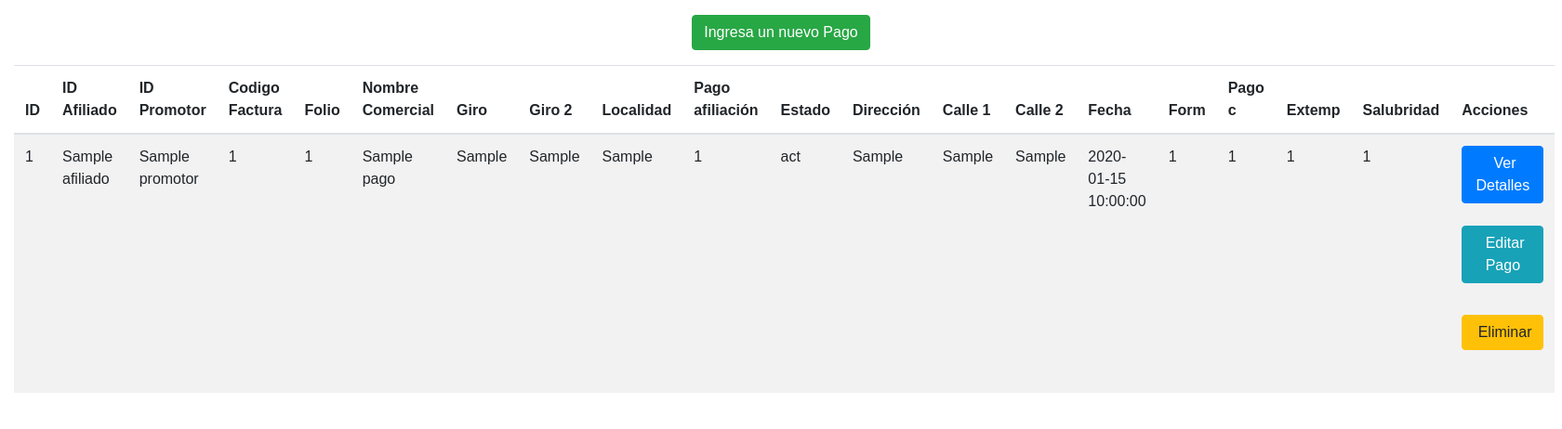
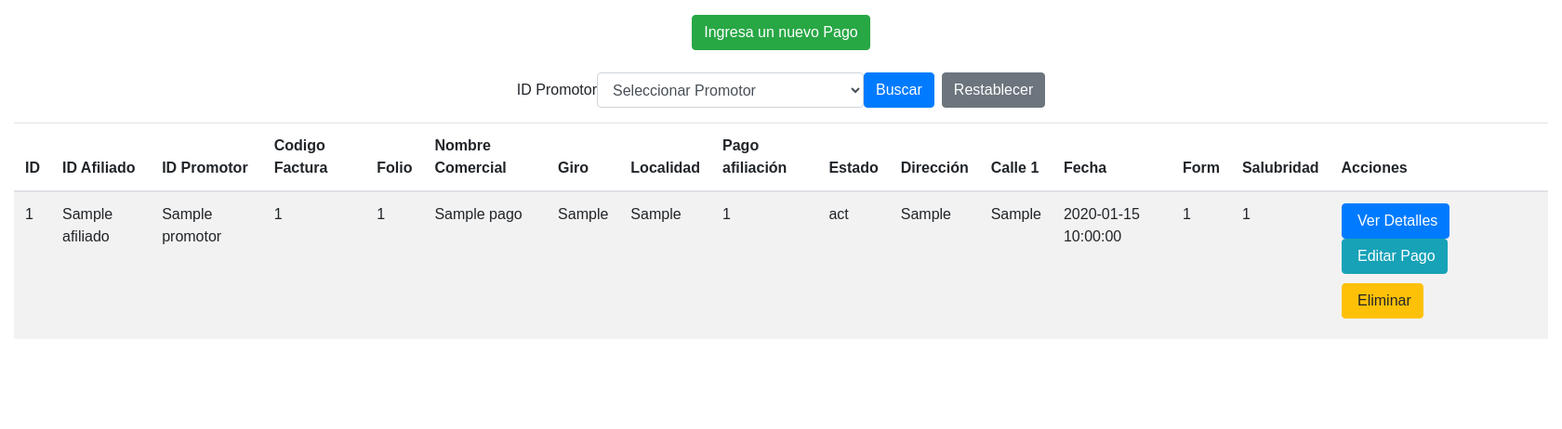
Before and after one commit to 8Carlos8/afili, a PHP site: page /Pagos/index.php in a window 1680 px wide. Shown: the part 80-542 px from the top of the page at 93% size. Run offline with PHP 8.4, Linux system fonts and the light colour scheme; the visitor is signed in with stand-in values (Sample User, id 1); tables that the repository leaves empty hold one stand-in row (values such as "Sample post").

Commit message:
agregar consulta por busqueda de promotores

```diff
--- a/Logica/Pago.php
+++ b/Logica/Pago.php
@@ -29,6 +29,11 @@ class Pago extends Modelo{
 
     function lista(){
         $this->consulta = "select * from $this->tabla";
+        return $this->encuentraTodos();
+    }
+
+    function recuperarPromotor($id_promotor){
+        $this->consulta = "select * from $this->tabla where id_promotor = $id_promotor";
         return $this->encuentraTodos();
     }
 
--- a/Pagos/index.php
+++ b/Pagos/index.php
@@ -7,9 +7,16 @@ require_once('../Sesion/header.php');
 $pago = new Pago();
 $afiliado = new Afiliado();
 $promotor = new Promotor();
-$pagos = $pago->lista();
+$pagos = [];
 $afiliados = $afiliado->lista();
 $promotores = $promotor->lista();
+
+if ($_SERVER["REQUEST_METHOD"] == "POST") {
+    $id_promotor = $_POST['id_promotor'];
+    $pagos = $pago->recuperarPromotor($id_promotor);
+} else {
+    $pagos = $pago->lista();
+}
 ?>
 <!DOCTYPE html>
 <html lang="en">
@@ -18,12 +25,28 @@ $promotores = $promotor->lista();
     <meta name="viewport" content="width=device-width, initial-scale=1.0">
     <link rel="stylesheet" href="../css/style.css">
     <script src="../scripts/conf.js"></script>
+    <script src="../scripts/buscarPromotor.js"></script>
     <title>Pagos</title>
 </head>
 <body>
     <div class="container-fluid py-3">
         <div class="form-group text-center">
             <a href="insertar.php" class="btn btn-success">Ingresa un nuevo Pago</a>
+            <br>
+            <br>
+            <form method="POST" class="form-inline justify-content-center mb-3">
+                <div class="form-group">
+                    <label>ID Promotor</label>
+                    <select name="id_promotor" id="id_promotor" class="form-control">
+                        <option value="">Seleccionar Promotor</option>
+                        <?php foreach($promotores as $promotor) {?>
+                            <option value="<?= $promotor->id ?>"><?= $promotor->nombre . " " . $promotor->apellido_paterno . " " . $promotor->apellido_materno ?></option>
+                            <?php } ?>
+                    </select>
+                </div>
+                <button type="submit" class="btn btn-primary">Buscar</button>
+                <a href="index.php" class="btn btn-secondary ml-2">Restablecer</a>
+            </form>
         </div>
         <table class="table table-striped">
             <thead>
@@ -35,17 +58,17 @@ $promotores = $promotor->lista();
                     <th>Folio</th>
                     <th>Nombre Comercial</th>
                     <th>Giro</th>
-                    <th>Giro 2</th>
+                    <!--th>Giro 2</th!-->
                     <th>Localidad</th>
                     <th>Pago afiliación</th>
                     <th>Estado</th>
                     <th>Dirección</th>
                     <th>Calle 1</th>
-                    <th>Calle 2</th>
+                    <!--th>Calle 2</th!-->
                     <th>Fecha</th>
                     <th>Form</th>
-                    <th>Pago c</th>
-                    <th>Extemp</th>
+                    <!--th>Pago c</th!-->
+                    <!--th>Extemp</th!-->
                     <th>Salubridad</th>
                     <th>Acciones</th>
                 </tr>
@@ -77,17 +100,17 @@ $promotores = $promotor->lista();
                         <td><span title="<?= $pago->folio ?>"><?= $pago->folio ?></span></td>
                         <td><span title="<?= $pago->nombre_comercial ?>"><?= $pago->nombre_comercial ?></span></td>
                         <td><span title="<?= $pago->giro ?>"><?= $pago->giro ?></span></td>
-                        <td><span title="<?= $pago->giro ?>"><?= $pago->giro2 ?></span></td>
+                        <!--td><span title="<?= $pago->giro ?>"><?= $pago->giro2 ?></span></td !-->
                         <td><span title="<?= $pago->localidad ?>"><?= $pago->localidad ?></span></td>
                         <td><span title="<?= $pago->pago_afiliacion ?>"><?= $pago->pago_afiliacion ?></span></td>
                         <td><span title="<?= $pago->estado ?>"><?= $pago->estado ?></span></td>
                         <td><span title="<?= $pago->direccion ?>"><?= $pago->direccion ?></span></td>
                         <td><span title="<?= $pago->calle1 ?>"><?= $pago->calle2 ?></span></td>
-                        <td><span title="<?= $pago->calle2 ?>"><?= $pago->calle2 ?></span></td>
+                        <!--td><span title="<?= $pago->calle2 ?>"><?= $pago->calle2 ?></span></td!-->
                         <td><span title="<?= $pago->fecha ?>"><?= $pago->fecha ?></span></td>
                         <td><span title="<?= $pago->form ?>"><?= $pago->form ?></span></td>
-                        <td><span title="<?= $pago->pago_c ?>"><?= $pago->pago_c ?></span></td>
-                        <td><span title="<?= $pago->extemp ?>"><?= $pago->extemp ?></span></td>
+                        <!--td><span title="<?= $pago->pago_c ?>"><?= $pago->pago_c ?></span></td!-->
+                        <!--td><span title="<?= $pago->extemp ?>"><?= $pago->extemp ?></span></td!-->
                         <td><span title="<?= $pago->salubridad ?>"><?= $pago->salubridad ?></span></td>
                         <td>
                             <a href="visualizar.php?id=<?= $pago->id ?>" class="btn btn-primary" title='Ver datalles '><i class="bi bi-binoculars"></i>&nbsp;Ver Detalles</a>&nbsp;
--- a/Pagos/insertar.php
+++ b/Pagos/insertar.php
@@ -107,7 +107,7 @@ if (isset($_POST['id'])) {
             </div>
             <div class="form-group">
                 <label>Pago C</label>
-                <input type="text" name="pago_c" id="pago_" class="form-control">
+                <input type="text" name="pago_c" id="pago_c" class="form-control">
             </div>
             <div class="form-group">
                 <label>Extemp</label>
--- /dev/null
+++ b/scripts/buscarPromotor.js
@@ -0,0 +1,15 @@
+function filtrarPromotor() {
+    var input, filter, select, option, i;
+    input =document.getElementById("buscar_promotor");
+    filter = input.ariaValueMax.toUpperCase();
+    select = document.getElementById("id_promotor");
+    option = select.getElementsByTagName("option");
+
+    for (i = 0; i < option.length; i++) {
+        if (option[i].text.toUpperCase().indexOf(filter) >-1) {
+            option[i].style.display = "";
+        } else {
+            option[i].style.display = "none";
+        }
+    }
+}
```
